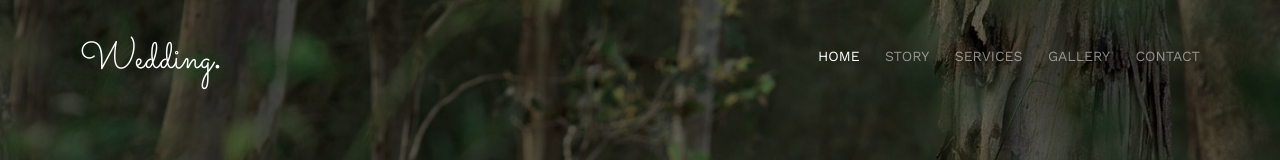
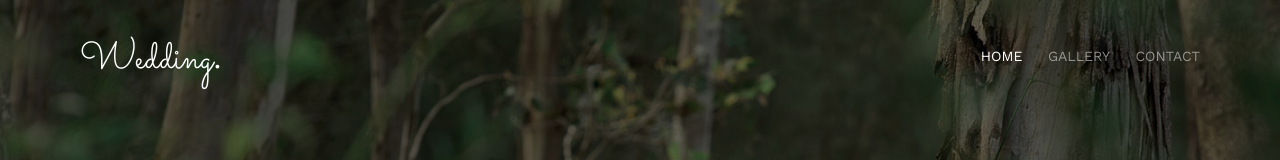
Before and after one commit to hanhanhsu/max-hanhan20211114, a plain HTML site: page index.html in a window 1280 px wide. Shown: the top 160 px of the page. Drawn offline with nearby package versions, Linux system fonts and the light colour scheme; files whose address does not match are found by name.

Commit message:
Update index.html

```diff
--- a/index.html
+++ b/index.html
@@ -79,7 +79,7 @@
 				<div class="col-xs-10 text-right menu-1">
 					<ul>
 						<li class="active"><a href="index.html">Home</a></li>
-						<li><a href="about.html">Story</a></li>
+						<!-- <li><a href="about.html">Story</a></li>
 						<li class="has-dropdown">
 							<a href="services.html">Services</a>
 							<ul class="dropdown">
@@ -87,7 +87,7 @@
 								<li><a href="#">eCommerce</a></li>
 								<li><a href="#">Branding</a></li>
 								<li><a href="#">API</a></li>
-							</ul>
+							</ul>-->
 						</li>
 						<li class="has-dropdown">
 							<a href="gallery.html">Gallery</a>
```
